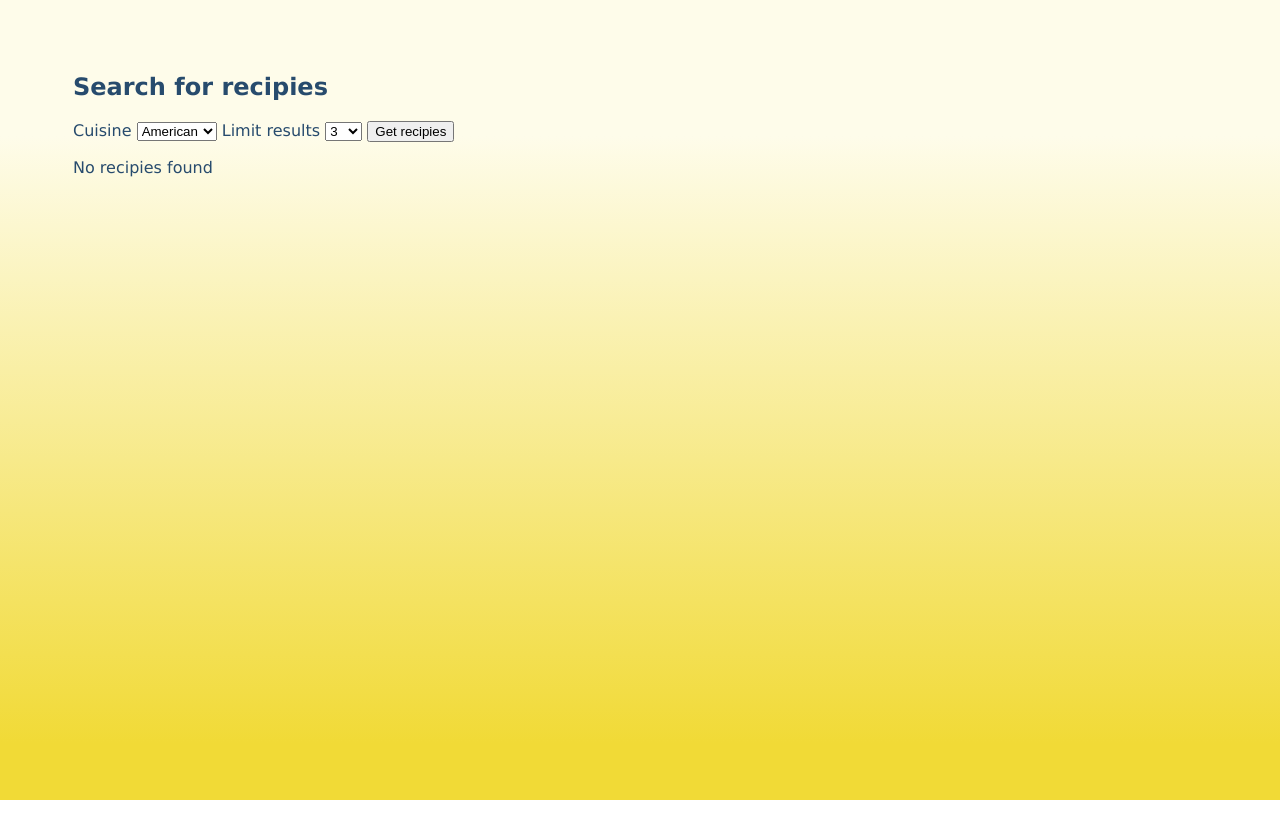
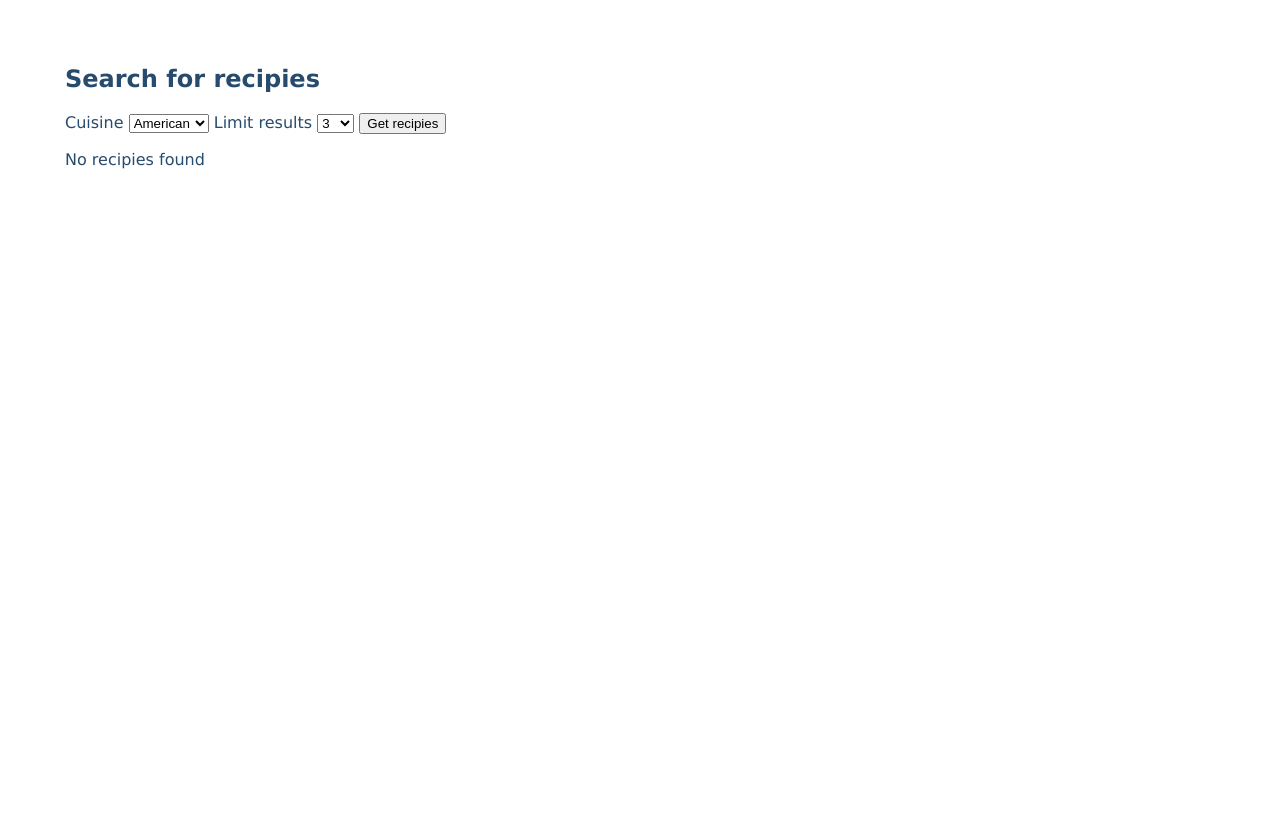
Before and after one commit to sonalijoshi/hackathon_2013, a plain HTML site: page index.html in a window 1280 px wide. Before the commit the page ends 800 px from the top, so only its background shows below. Drawn offline with nearby package versions, Linux system fonts and the light colour scheme.

Commit message:
removing color

```diff
--- a/index.html
+++ b/index.html
@@ -43,14 +43,18 @@
 			}
 			body{
 				padding: 65px;
-				background: rgb(254,252,234); /* Old browsers */
-				background: -moz-linear-gradient(top,  rgba(254,252,234,1) 5%, rgba(254,252,234,1) 17%, rgba(241,218,54,1) 93%); /* FF3.6+ */
-				background: -webkit-gradient(linear, left top, left bottom, color-stop(5%,rgba(254,252,234,1)), color-stop(17%,rgba(254,252,234,1)), color-stop(93%,rgba(241,218,54,1))); /* Chrome,Safari4+ */
-				background: -webkit-linear-gradient(top,  rgba(254,252,234,1) 5%,rgba(254,252,234,1) 17%,rgba(241,218,54,1) 93%); /* Chrome10+,Safari5.1+ */
-				background: -o-linear-gradient(top,  rgba(254,252,234,1) 5%,rgba(254,252,234,1) 17%,rgba(241,218,54,1) 93%); /* Opera 11.10+ */
-				background: -ms-linear-gradient(top,  rgba(254,252,234,1) 5%,rgba(254,252,234,1) 17%,rgba(241,218,54,1) 93%); /* IE10+ */
-				background: linear-gradient(to bottom,  rgba(254,252,234,1) 5%,rgba(254,252,234,1) 17%,rgba(241,218,54,1) 93%); /* W3C */
-				filter: progid:DXImageTransform.Microsoft.gradient( startColorstr='#fefcea', endColorstr='#f1da36',GradientType=0 ); /* IE6-9 */
+				height: 100%;
+			    margin: 0;
+			    background-repeat: no-repeat;
+			    background-attachment: fixed;
+				background: -moz-linear-gradient(top,  rgba(255,255,255,1) 0%, rgba(255,255,255,1) 6%, rgba(255,255,255,0) 66%, rgba(255,255,255,0) 73%); /* FF3.6+ */
+background: -webkit-gradient(linear, left top, left bottom, color-stop(0%,rgba(255,255,255,1)), color-stop(6%,rgba(255,255,255,1)), color-stop(66%,rgba(255,255,255,0)), color-stop(73%,rgba(255,255,255,0))); /* Chrome,Safari4+ */
+background: -webkit-linear-gradient(top,  rgba(255,255,255,1) 0%,rgba(255,255,255,1) 6%,rgba(255,255,255,0) 66%,rgba(255,255,255,0) 73%); /* Chrome10+,Safari5.1+ */
+background: -o-linear-gradient(top,  rgba(255,255,255,1) 0%,rgba(255,255,255,1) 6%,rgba(255,255,255,0) 66%,rgba(255,255,255,0) 73%); /* Opera 11.10+ */
+background: -ms-linear-gradient(top,  rgba(255,255,255,1) 0%,rgba(255,255,255,1) 6%,rgba(255,255,255,0) 66%,rgba(255,255,255,0) 73%); /* IE10+ */
+background: linear-gradient(to bottom,  rgba(255,255,255,1) 0%,rgba(255,255,255,1) 6%,rgba(255,255,255,0) 66%,rgba(255,255,255,0) 73%); /* W3C */
+filter: progid:DXImageTransform.Microsoft.gradient( startColorstr='#ffffff', endColorstr='#00ffffff',GradientType=0 ); /* IE6-9 */
+
 
 			}
 			.item{
--- a/js/main.js
+++ b/js/main.js
@@ -84,7 +84,8 @@ var hack=(function () {
         _ingredients += "</ul>";
 
         $("#name").html(div_html);
-        $("#ingredients").html('<span class="item"><img src="'+ data.image +'" />' + '</span></br>').append(_ingredients);
+        // '<span class="item"><img src="'+ data.image +'" />' + '</span></br>'
+        $("#ingredients").html(_ingredients);
 
         drawNutritionGraph(data.nutritional_info);
     };
```
